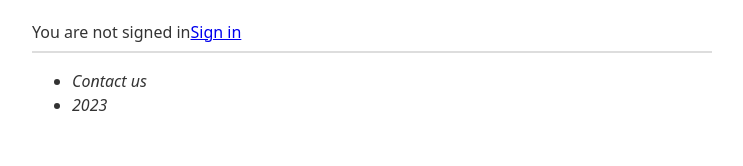
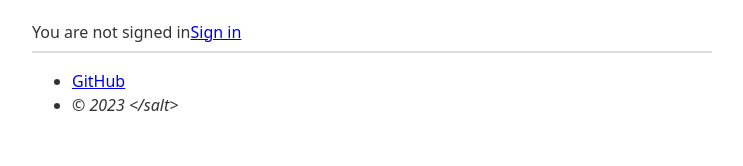
Before and after one commit to plan-b-projects/cv-creator, a Next.js app: page / in a window 1280 px wide. Shown: the part 129-295 px from the top of the page, without its empty margins (268-1011 px from the left). Built offline with nearby package versions, Linux system fonts and the light colour scheme; no server answers.

Commit message:
Update footer year

```diff
--- a/components/footer/footer.tsx
+++ b/components/footer/footer.tsx
@@ -1,15 +1,18 @@
 import styles from "../footer/footer.module.css"
 
 export default function Footer() {
+  const date = new Date();
+  const year = date.getFullYear();
+
   return (
     <footer className={styles.footer}>
       <hr />
       <ul className={styles.navItems}>
         <li className={styles.navItem}>
-          <em>Contact us</em>
+         <a target="_blank" href="https://github.com/plan-b-projects/cv-creator">GitHub</a>
         </li>
         <li className={styles.navItem}>
-          <em>2023</em>
+          <em>&copy; {year} &lt;/salt&gt;</em>
         </li>
       </ul>
     </footer>
```
